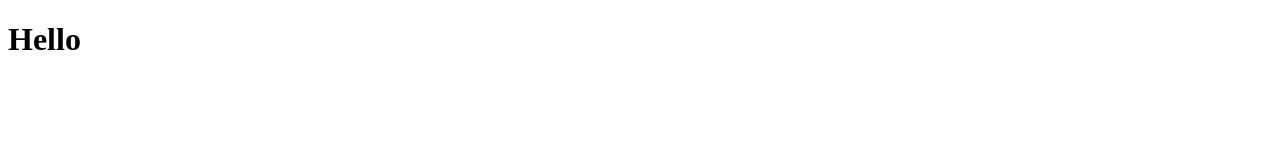
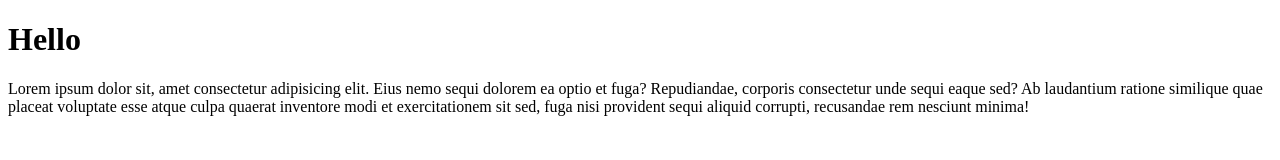
Before and after one commit to Hussein-omar-osman/hello, a plain HTML site: page index.html in a window 1280 px wide. Drawn offline with Linux system fonts and the light colour scheme.

Commit message:
add a paragraph

```diff
--- a/index.html
+++ b/index.html
@@ -7,6 +7,7 @@
 </head>
 <body>
  <h1>Hello</h1>
+ <p>Lorem ipsum dolor sit, amet consectetur adipisicing elit. Eius nemo sequi dolorem ea optio et fuga? Repudiandae, corporis consectetur unde sequi eaque sed? Ab laudantium ratione similique quae placeat voluptate esse atque culpa quaerat inventore modi et exercitationem sit sed, fuga nisi provident sequi aliquid corrupti, recusandae rem nesciunt minima!</p>
 
 </body>
 </html>
```
